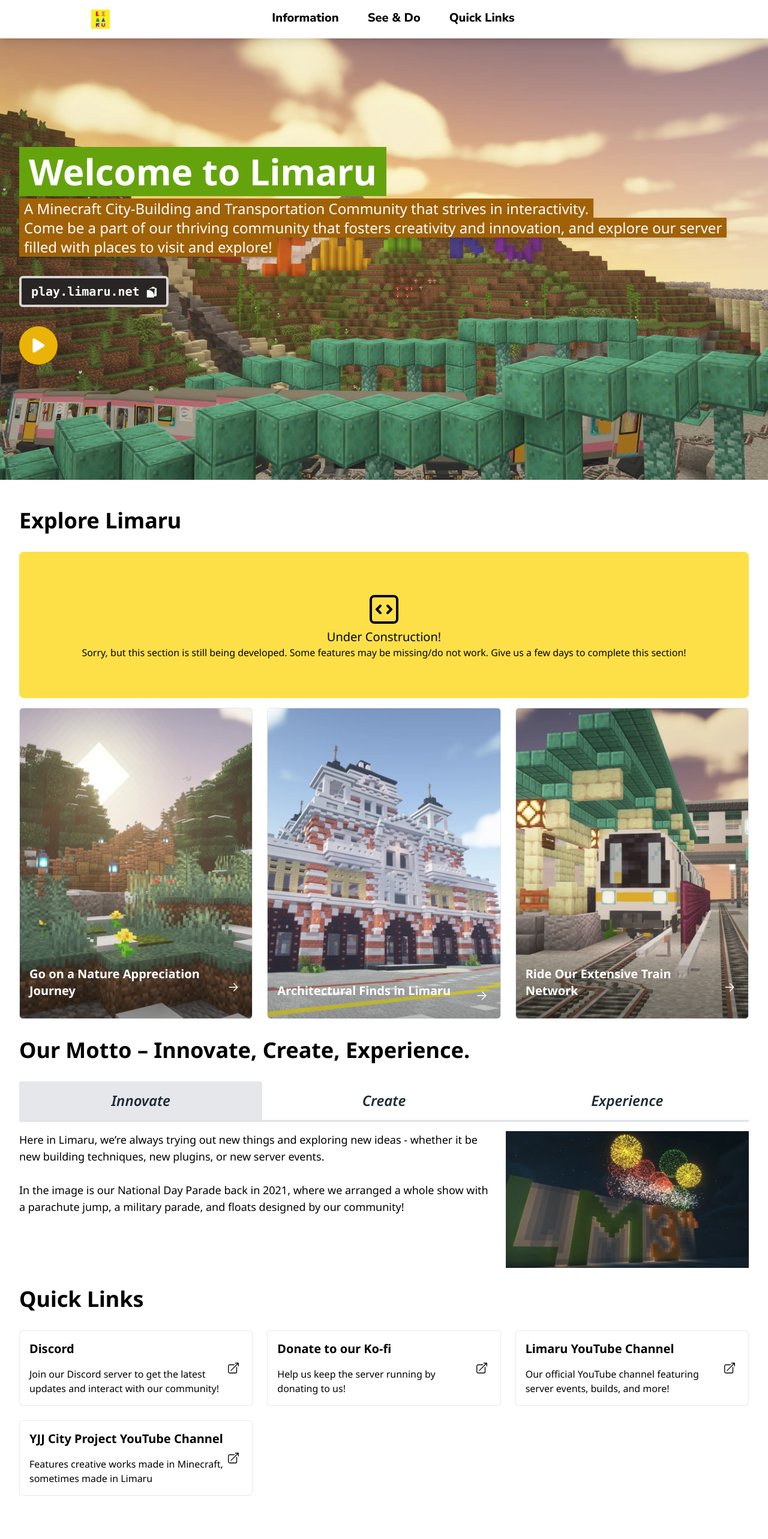
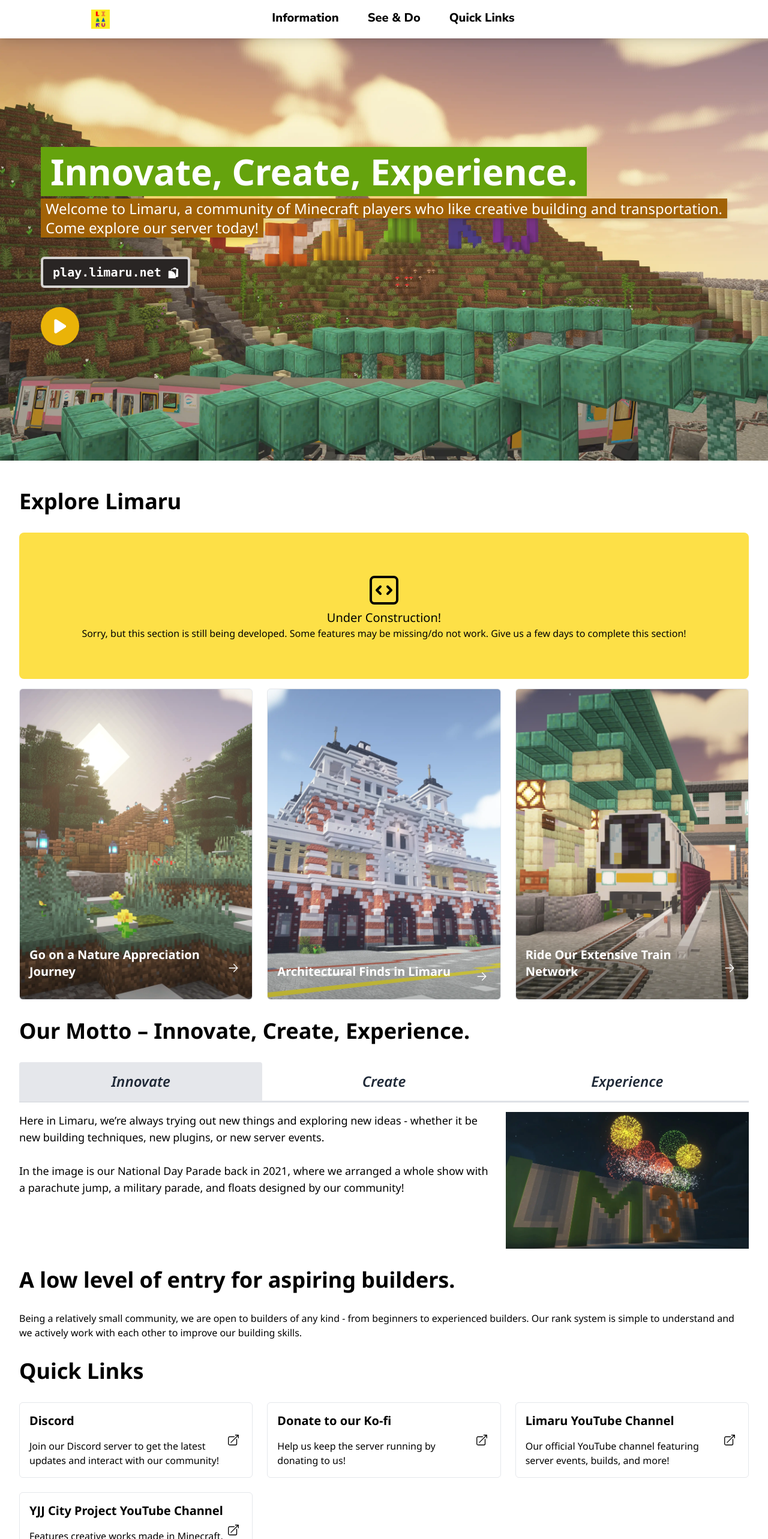
Before and after one commit to Limaru-Minecraft/LimaruSite, a Next.js app: page / in a window 1280 px wide. Shown: the top 2566 px of the page at 60% size. Built offline with nearby package versions, Linux system fonts and the light colour scheme.

Commit message:
Changed homepage Title & Subtitle, changed Disclaimer

```diff
--- a/components/Footer.js
+++ b/components/Footer.js
@@ -56,7 +56,7 @@ const Footer = () => {
             </div>
             <div className="text-sm mt-8">
                 <p>
-                Disclaimer: Limaru is a city building community based on the video game &quot;Minecraft&quot;. Information presented on this website should not be confused with real-world events and information.
+                Disclaimer: Limaru is a city building community based on the video game &quot;Minecraft&quot;. Information presented on this website should not be confused with real-world events and information. Limaru is not affiliated with Mojang, Microsoft, or GamerSafer.
                 </p>
                 <br/>
                 <p>
--- a/components/HomeLayout.js
+++ b/components/HomeLayout.js
@@ -7,10 +7,10 @@ export default function HomeLayout({ children }) {
         <>
             <Navbar/>
             <div className='h-16'/>
-            <VideoBanner YouTubeVideoID="DX7kYO1slDs" title="Welcome to Limaru" serverip={true} subtitle={<>
-                A Minecraft City-Building and Transportation Community that strives in interactivity.
+            <VideoBanner YouTubeVideoID="DX7kYO1slDs" title="Innovate, Create, Experience." serverip={true} subtitle={<>
+                Welcome to Limaru, a community of Minecraft players who like creative building and transportation.
                 <br/>
-                Come be a part of our thriving community that fosters creativity and innovation, and explore our server filled with places to visit and explore!
+                Come explore our server today!
             </>} />
             <div className="max-w-7xl mx-auto px-2 py-12 sm:px-6 lg:px-8">{children}</div>
             <Footer/>
--- a/pages/index.tsx
+++ b/pages/index.tsx
@@ -12,8 +12,8 @@ export default function Home() {
   return (
     <>
       <Head
-        title="Limaru - Innovate, Create, Experience."
-        description="Welcome to Limaru, a Minecraft City-Building and Transportation Community. Join our community that fosters creativity and innovation!"
+        title="Limaru Minecraft Server - Innovate, Create, Experience."
+        description="Welcome to Limaru, a Minecraft City-Building and Transportation Community. Come explore our server today!"
         author="YJJcoolcool"
         keywords="limaru, limaru city server, limaru minecraft server"
       />
@@ -74,6 +74,10 @@ export default function Home() {
           ]} />
         </SectionBox>
         <SectionBox>
+          <Heading level={2}>A low level of entry for aspiring builders.</Heading>
+          <p>Being a relatively small community, we are open to builders of any kind - from beginners to experienced builders. Our rank system is simple to understand and we actively work with each other to improve our building skills.</p>
+        </SectionBox>
+        <SectionBox>
           <Heading level={2}>Quick Links</Heading>
           <CardGrid items={quick_links} />
         </SectionBox>
```
